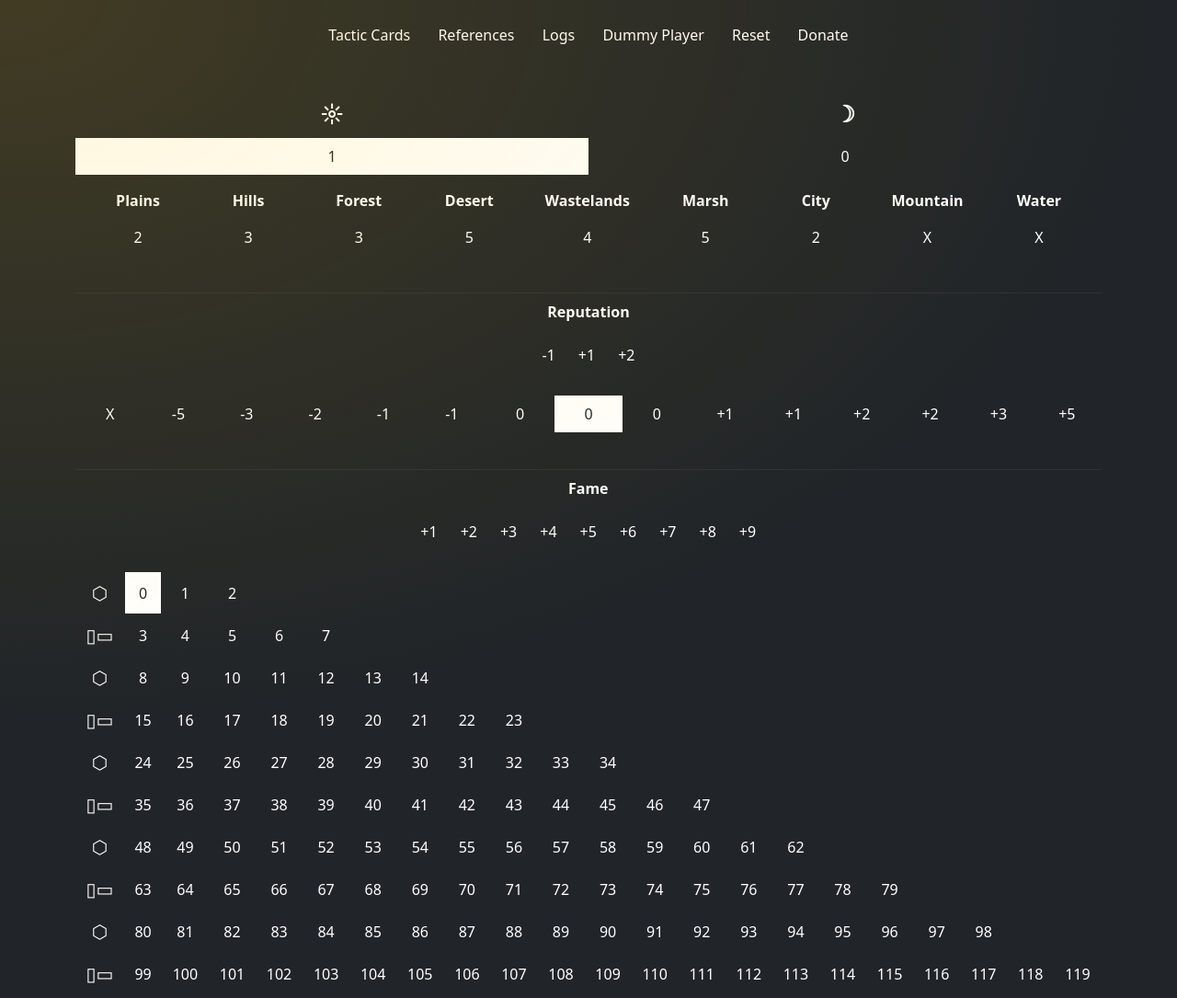
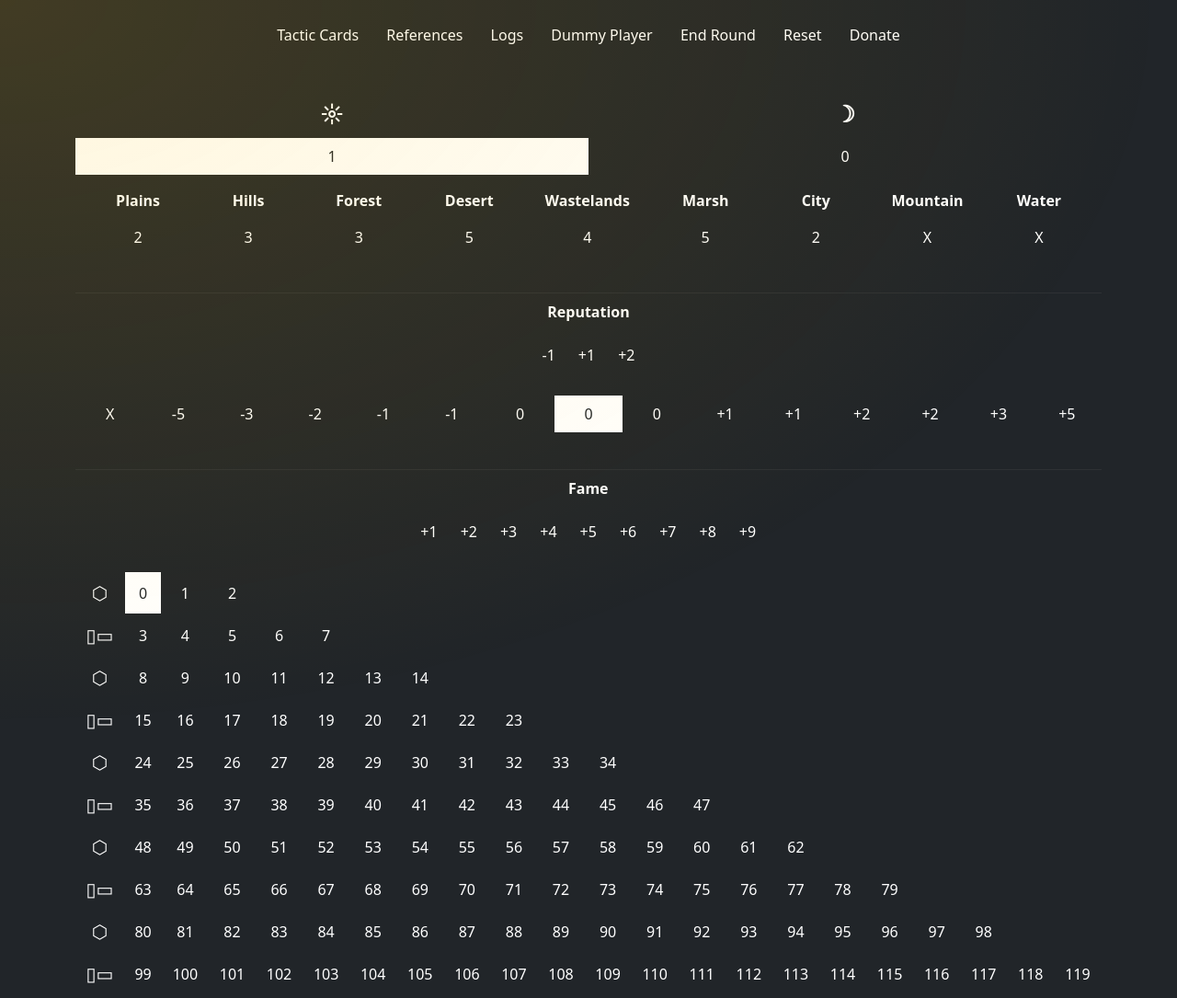
Before and after one commit to silvamm/mage-knight-solo-table, a plain HTML site: page index.html in a window 1280 px wide. Shown: the whole page at 92% size. Drawn offline with nearby package versions, Linux system fonts and the light colour scheme.

Commit message:
feat: end round button

```diff
--- a/code/mk-dummy.js
+++ b/code/mk-dummy.js
@@ -420,7 +420,7 @@ function UIContext()
     this.endRoundButton.onclick = function()
     {
         that.showItemInItems(that.screen3, that.screens);
-        tableState.log("Dummy Player - End of Round");
+        tableState.log("Dummy Player - Ended the round");
         tableState.changePeriod()
         tableState.save()
     }
--- a/code/table-state.js
+++ b/code/table-state.js
@@ -413,4 +413,17 @@ function TableState() {
 
     }
 
+    this.endRound = function (){
+        if(!confirm("Are you sure? This will switch day and night and bring the dummy player to the screen to add crystals and cards. If you didn't choose the dummy player, the screen won't be changed."))
+            return;
+
+        if(context.state != null){
+            context.showItemInItems(context.screen3, context.screens);
+        }
+
+        tableState.log("Player - Ended the round");
+        tableState.changePeriod()
+        tableState.save()
+    }
+
 }
--- a/index.html
+++ b/index.html
@@ -91,6 +91,9 @@
                     <button class="app-btn" type="button" data-bs-toggle="offcanvas"
                             data-bs-target="#dummyPlayerOffcanvas" aria-controls="dummyPlayerOffcanvas">
                         Dummy Player
+                    </button>
+                    <button class="app-btn" type="button" onclick="tableState.endRound()">
+                        End Round
                     </button>
                     <button id="reset-table-button" class="app-btn" type="button">
                         Reset
```
